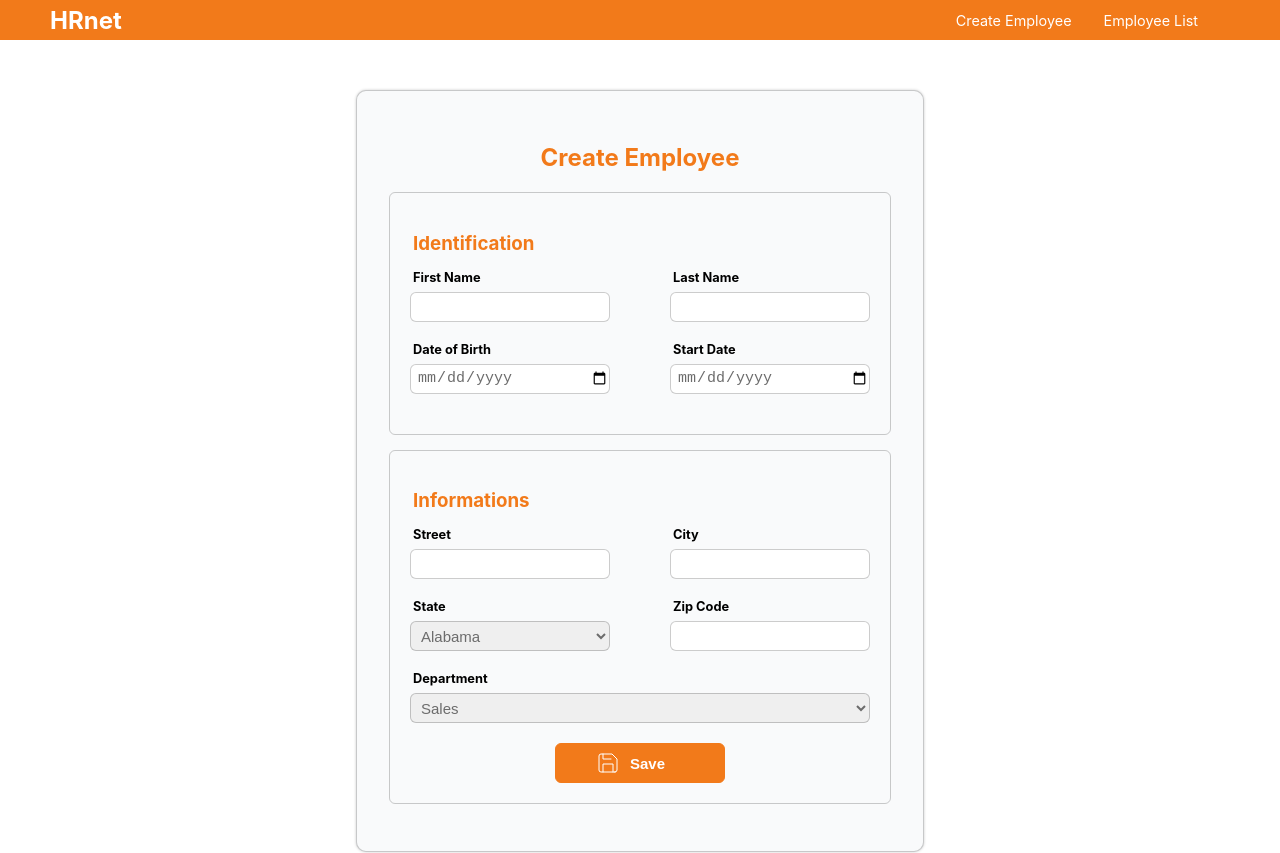
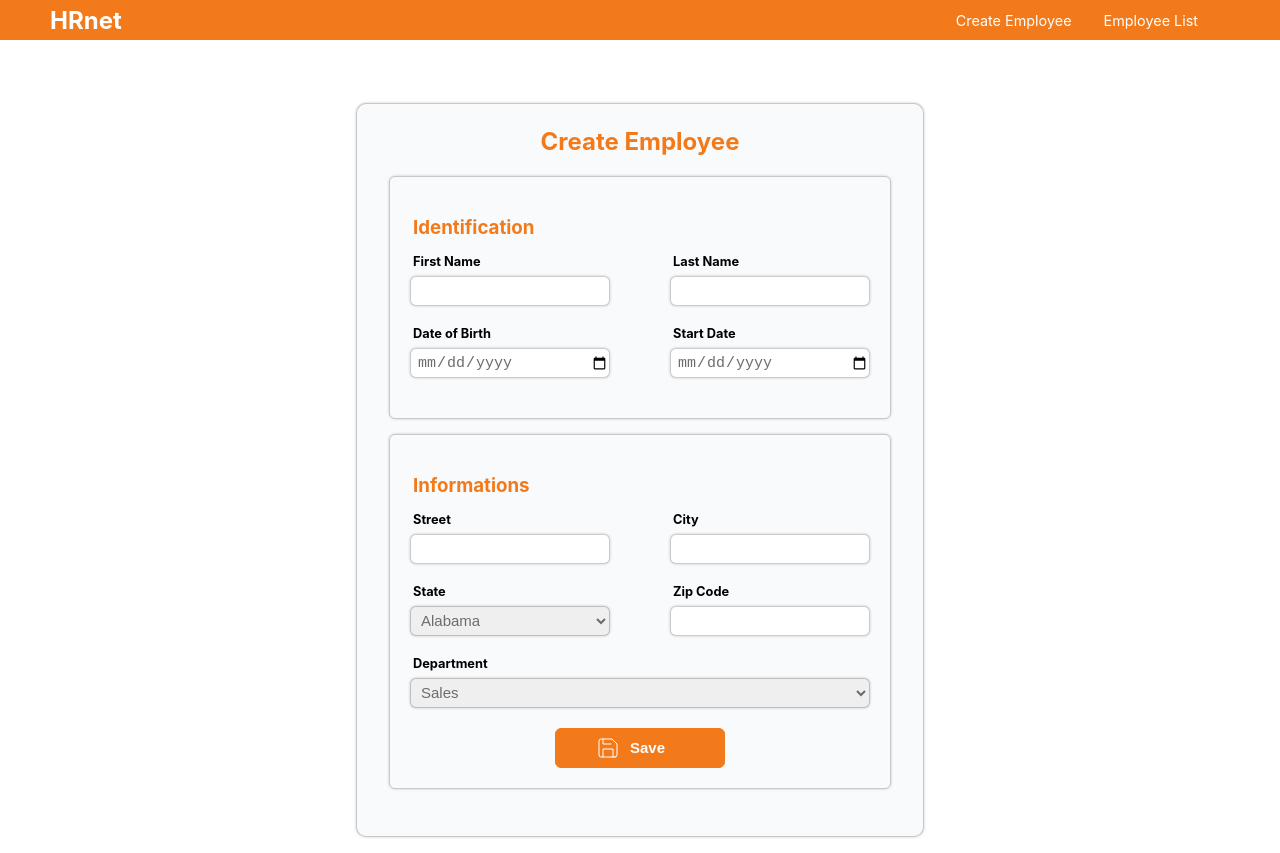
Before and after one commit to OSFR34/p14_selma_ozturk_hrnet, a React (Create React App) app: page / in a window 1280 px wide. Shown: the top 853 px of the page. Built offline with nearby package versions, Linux system fonts and the light colour scheme.

Commit message:
finitions css createform

```diff
--- a/src/components/CreateForm/createform.css
+++ b/src/components/CreateForm/createform.css
@@ -10,6 +10,7 @@
     border-radius: 6px;
     padding:20px;
     margin-bottom:15px;
+    box-shadow: 0px 0px 3px 0px rgb(0 0 0 / 20%);
     }
     .identifications h3,.address h3{
     color:#f27a1a;
@@ -19,7 +20,7 @@
 
     .create-form{
     border:0.7px solid rgba(0,0,0,0.2);
-    padding:2rem;
+    padding: 0.2rem 2rem 2rem 2rem;
     border-radius: 10px;
     background-color: #f9fafb;
     box-shadow: 0px 0px 3px 0px rgb(0 0 0 / 20%);
@@ -108,4 +109,8 @@
     }
     input,select{
     color:rgb(108, 108, 108);
+    box-shadow: 0px 0px 3px 0px rgb(0 0 0 / 20%);
     }
+    input {
+        box-shadow: 0px 0px 3px 0px rgb(0 0 0 / 20%);
+    }
```
